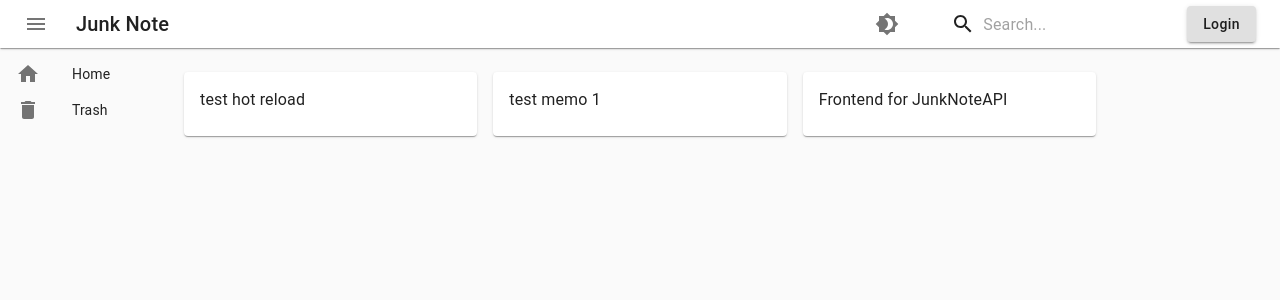
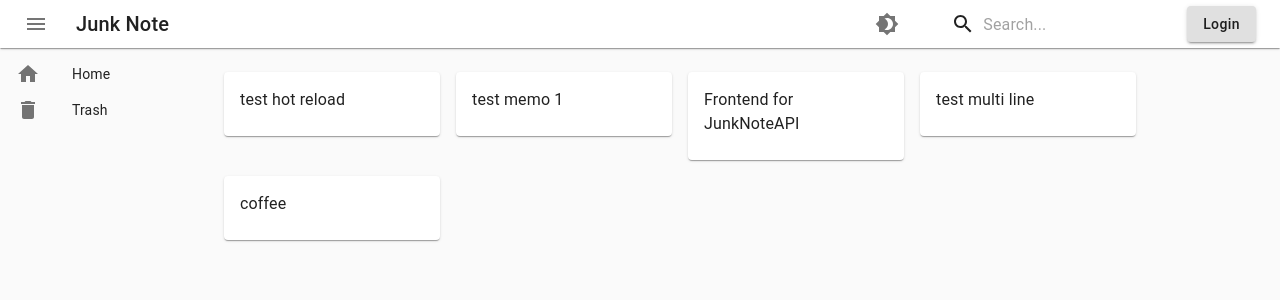
Before and after one commit to shin-hama/JunkNote, a React (Create React App) app: page / in a window 1280 px wide. Shown: the top 300 px of the page. Built offline with nearby package versions, Linux system fonts and the light colour scheme.

Commit message:
FEAT: Add style to shift contents by drawer

```diff
--- a/src/components/App.tsx
+++ b/src/components/App.tsx
@@ -1,9 +1,12 @@
 import React from 'react'
+import clsx from 'clsx'
 import { makeStyles, Theme, createStyles } from '@material-ui/core/styles'
 import Container from '@material-ui/core/Container'
 import Grid from '@material-ui/core/Grid'
 
+import { DRAWER_WIDTH } from '../constants'
 import Header from './Header'
+import LeftDrawer from './LeftDrawer'
 import MemoCard from './MemoCard'
 
 const useStyles = makeStyles((theme: Theme) =>
@@ -11,28 +14,54 @@ const useStyles = makeStyles((theme: Theme) =>
     root: {
       height: '100vh',
     },
-    mainContainer: {
+    content: {
+      flexGrow: 1,
       padding: theme.spacing(3),
+      transition: theme.transitions.create('margin', {
+        easing: theme.transitions.easing.sharp,
+        duration: theme.transitions.duration.leavingScreen,
+      }),
+      marginLeft: 0,
+    },
+    contentShift: {
+      transition: theme.transitions.create('margin', {
+        easing: theme.transitions.easing.easeOut,
+        duration: theme.transitions.duration.enteringScreen,
+      }),
+      marginLeft: DRAWER_WIDTH,
     },
   })
 )
 
-type Props = { handleTheme: CallableFunction }
+type Props = { handleTheme: React.MouseEventHandler }
 export default function App({ handleTheme }: Props) {
   const classes = useStyles()
+  const [isDrawerOpen, setIsDrawerOpen] = React.useState<boolean>(true)
 
   const testMemos = [
     'test hot reload',
     'test memo 1',
     'Frontend for JunkNoteAPI',
+    'test multi line',
+    'coffee',
   ]
+
+  const handleOpen = () => {
+    setIsDrawerOpen(!isDrawerOpen)
+  }
+
   return (
     <div className={classes.root}>
-      <Header handleTheme={handleTheme} />
-      <Container maxWidth="md" className={classes.mainContainer}>
+      <Header handleOpen={handleOpen} handleTheme={handleTheme} />
+      <LeftDrawer open={isDrawerOpen} />
+      <Container
+        maxWidth="md"
+        className={clsx(classes.content, {
+          [classes.contentShift]: isDrawerOpen,
+        })}>
         <Grid container justify="flex-start" spacing={2}>
           {testMemos.map((item, i) => (
-            <Grid key={i} item xs={6} md={4}>
+            <Grid key={i} item xs={6} md={4} lg={3}>
               <MemoCard text={item} />
             </Grid>
           ))}
--- a/src/components/Header.tsx
+++ b/src/components/Header.tsx
@@ -11,8 +11,6 @@ import MenuIcon from '@material-ui/icons/Menu'
 import SearchIcon from '@material-ui/icons/Search'
 import Brightness4 from '@material-ui/icons/Brightness4'
 import Brightness7 from '@material-ui/icons/Brightness7'
-
-import LeftDrawer from './LeftDrawer'
 
 const useStyles = makeStyles((theme: Theme) =>
   createStyles({
@@ -83,18 +81,14 @@ const useStyles = makeStyles((theme: Theme) =>
   })
 )
 
-type Props = { handleTheme: CallableFunction }
-export default function Header({ handleTheme }: Props) {
+type Props = {
+  handleOpen: React.MouseEventHandler
+  handleTheme: React.MouseEventHandler
+}
+export default function Header({ handleOpen, handleTheme }: Props) {
   const classes = useStyles()
-  const [isDrawerOpen, setIsDrawerOpen] = React.useState<boolean>(true)
 
   const themeType = useTheme().palette.type
-
-  const handleOpen = () => {
-    setIsDrawerOpen(!isDrawerOpen)
-  }
-
-  const handleButton = () => handleTheme()
 
   return (
     <div>
@@ -116,8 +110,8 @@ export default function Header({ handleTheme }: Props) {
               Junk Note
             </Typography>
             <div className={classes.grow} />
-            <IconButton onClick={handleButton}>
-              {themeType === "light" ? <Brightness4 /> : <Brightness7 />}
+            <IconButton onClick={handleTheme}>
+              {themeType === 'light' ? <Brightness4 /> : <Brightness7 />}
             </IconButton>
             <div className={classes.search}>
               <div className={classes.searchIcon}>
@@ -137,7 +131,6 @@ export default function Header({ handleTheme }: Props) {
             </Button>
           </Toolbar>
         </AppBar>
-        <LeftDrawer open={isDrawerOpen} />
       </div>
     </div>
   )
--- a/src/components/LeftDrawer.tsx
+++ b/src/components/LeftDrawer.tsx
@@ -9,27 +9,29 @@ import Toolbar from '@material-ui/core/Toolbar'
 import DeleteIcon from '@material-ui/icons/Delete'
 import HomeIcon from '@material-ui/icons/Home'
 
+import { DRAWER_WIDTH } from '../constants'
+
 const useStyles = makeStyles((theme: Theme) =>
   createStyles({
     paper: {
       background: 'transparent',
       borderRight: '0',
+      width: DRAWER_WIDTH,
     },
-    list: {
-      width: 200,
+    drawer: {
+      width: DRAWER_WIDTH,
     },
   })
 )
 
 const DrawerItems = (): React.ReactElement => {
-  const classes = useStyles()
   const items: { [s: string]: React.ReactElement } = {
     Home: <HomeIcon />,
     Trash: <DeleteIcon />,
   }
 
   return (
-    <div className={classes.list} role="presentation">
+    <div role="presentation">
       <List>
         {Object.entries(items).map(([name, icon]) => (
           <ListItem button key={name}>
@@ -53,7 +55,8 @@ const LeftDrawer: React.FC<Props> = ({ open }) => {
       anchor="left"
       open={open}
       elevation={0}
-      classes={{ paper: classes.paper }}>
+      classes={{ paper: classes.paper }}
+      className={classes.drawer}>
       <Toolbar />
       {DrawerItems()}
     </Drawer>
--- /dev/null
+++ b/src/constants.tsx
@@ -0,0 +1 @@
+export const DRAWER_WIDTH = 200
--- a/src/theme/CustomTheme.tsx
+++ b/src/theme/CustomTheme.tsx
@@ -36,7 +36,7 @@ const CustomTheme: React.FC<Props> = ({ children, isLightMode }) => {
       button: {
         textTransform: 'none',
       },
-    },
+    }
   })
 
   return (
```
